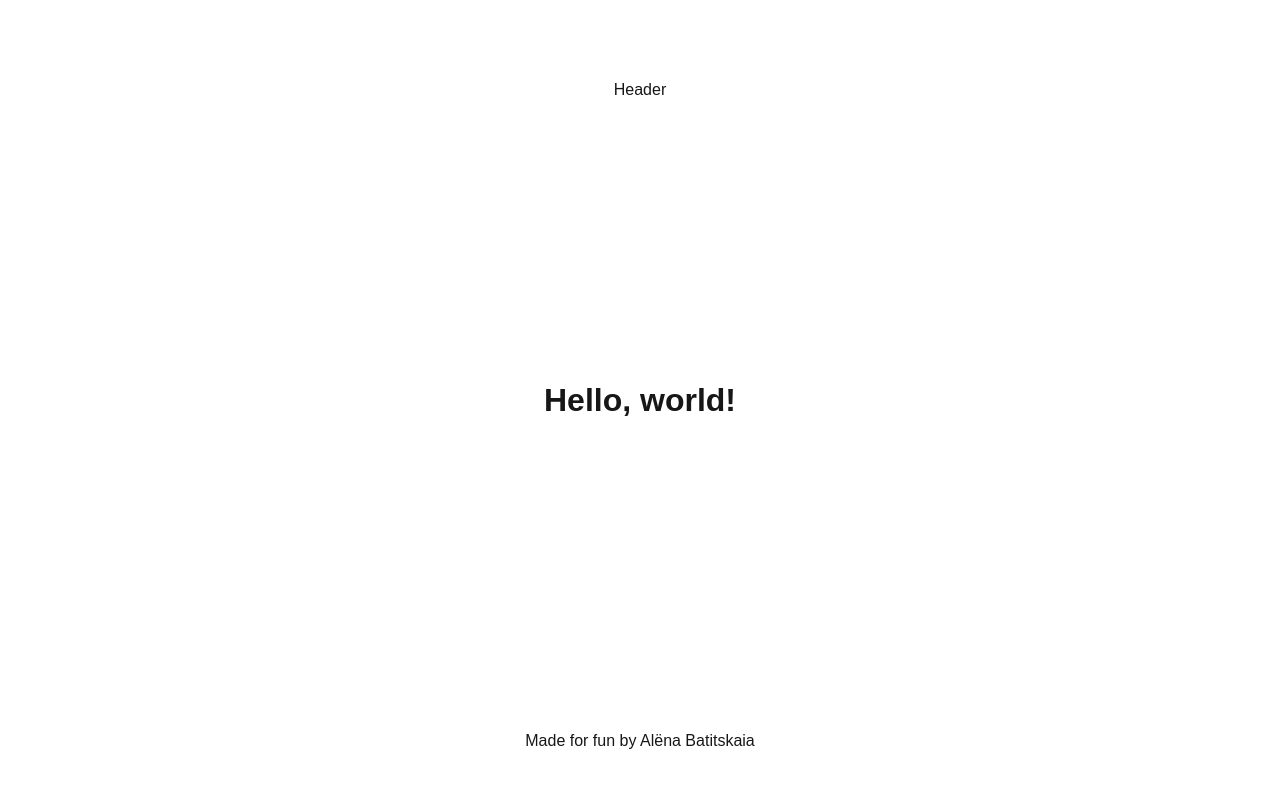
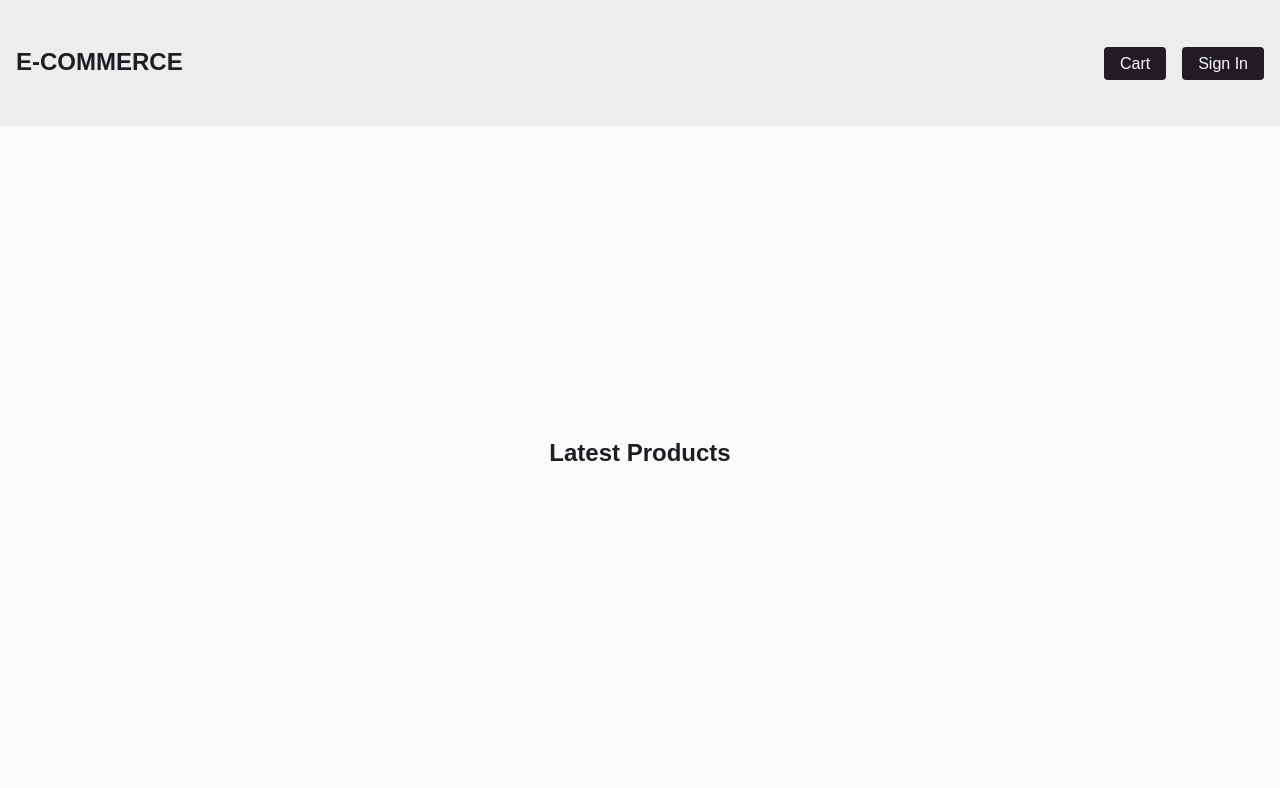
Before and after one commit to solarrust/e-commerce, a Next.js app: page / in a window 1280 px wide. Shown: the top 788 px of the page. Built offline with nearby package versions, Linux system fonts and the light colour scheme.

Commit message:
Front routes + Header with styles

```diff
--- /dev/null
+++ b/components/Header/Header.module.css
@@ -0,0 +1,56 @@
+.header {
+  width: 100%;
+  padding-block: 3rem;
+  color: var(--dark-color);
+  background-color: var(--darker-color);
+}
+
+.container {
+  display: flex;
+  justify-content: space-between;
+  align-items: center;
+  max-width: 1280px;
+  margin-inline: auto;
+  padding-inline: 1rem;
+}
+
+.logo {
+  font-weight: 700;
+  font-size: 1.5rem;
+  text-transform: uppercase;
+
+  &::after {
+    content: "";
+    display: block;
+    width: 0%;
+    height: 2px;
+    background-color: var(--dark-color);
+    transition: width 0.3s;
+  }
+
+  &:hover::after {
+    width: 100%;
+  }
+}
+
+.headerList {
+  display: flex;
+  gap: 1rem;
+  font-size: 1.2rem;
+  list-style-type: none;
+}
+
+.button {
+  border: none;
+  border-radius: 4px;
+  padding: 0.5rem 1rem;
+  color: var(--light-color);
+  font-size: 1rem;
+  background-color: var(--dark-color);
+  transition: box-shadow 0.2s;
+  cursor: pointer;
+
+  &:hover {
+    box-shadow: 0 4px 8px rgba(0, 0, 0, 0.2);
+  }
+}
--- a/components/Header/Header.tsx
+++ b/components/Header/Header.tsx
@@ -1,5 +1,29 @@
+import Link from "next/link";
 import React from "react";
+import styles from "./Header.module.css";
 
 export default function Header() {
-  return <div>Header</div>;
+  return (
+    <header className={styles.header}>
+      <nav>
+        <div className={styles.container}>
+          <Link href="/" className={styles.logo}>
+            E-commerce
+          </Link>
+          <ul className={styles.headerList}>
+            <li>
+              <Link href="/cart" className={styles.button}>
+                Cart
+              </Link>
+            </li>
+            <li>
+              <Link href="/signin" className={styles.button}>
+                Sign In
+              </Link>
+            </li>
+          </ul>
+        </div>
+      </nav>
+    </header>
+  );
 }
--- /dev/null
+++ b/src/app/(front)/layout.tsx
@@ -0,0 +1,7 @@
+export default function FrontLayout({
+  children,
+}: Readonly<{
+  children: React.ReactNode;
+}>) {
+  return <main>{children}</main>;
+}
--- /dev/null
+++ b/src/app/(front)/page.tsx
@@ -0,0 +1,7 @@
+export default function Home() {
+  return (
+    <>
+      <h2>Latest Products</h2>
+    </>
+  );
+}
--- a/src/app/globals.css
+++ b/src/app/globals.css
@@ -1,12 +1,17 @@
 :root {
-  --background: #ffffff;
-  --foreground: #171717;
+  --dark-color: #211C24;
+  --darker-color: #EDEDED;
+  --light-color: #FAFAFA;
+
+
+  --background: var(--light-color);
+  --foreground: var(--dark-color);
 }
 
 @media (prefers-color-scheme: dark) {
   :root {
-    --background: #0a0a0a;
-    --foreground: #ededed;
+    --background: var(--dark-color);
+    --foreground: var(--light-color);
   }
 }
 
@@ -50,12 +55,11 @@ a {
   --button-secondary-hover: #f2f2f2;
 
   display: grid;
-  grid-template-rows: 20px 1fr 20px;
+  grid-template-rows: auto 1fr 20px;
   justify-items: center;
   align-items: center;
   gap: 64px;
   min-height: 100svh;
-  padding: 80px;
   font-family: var(--font-geist-sans);
 }
 
--- a/src/app/page.tsx
+++ /dev/null
@@ -1,3 +0,0 @@
-export default function Home() {
-  return <h1>Hello, world!</h1>;
-}
```
